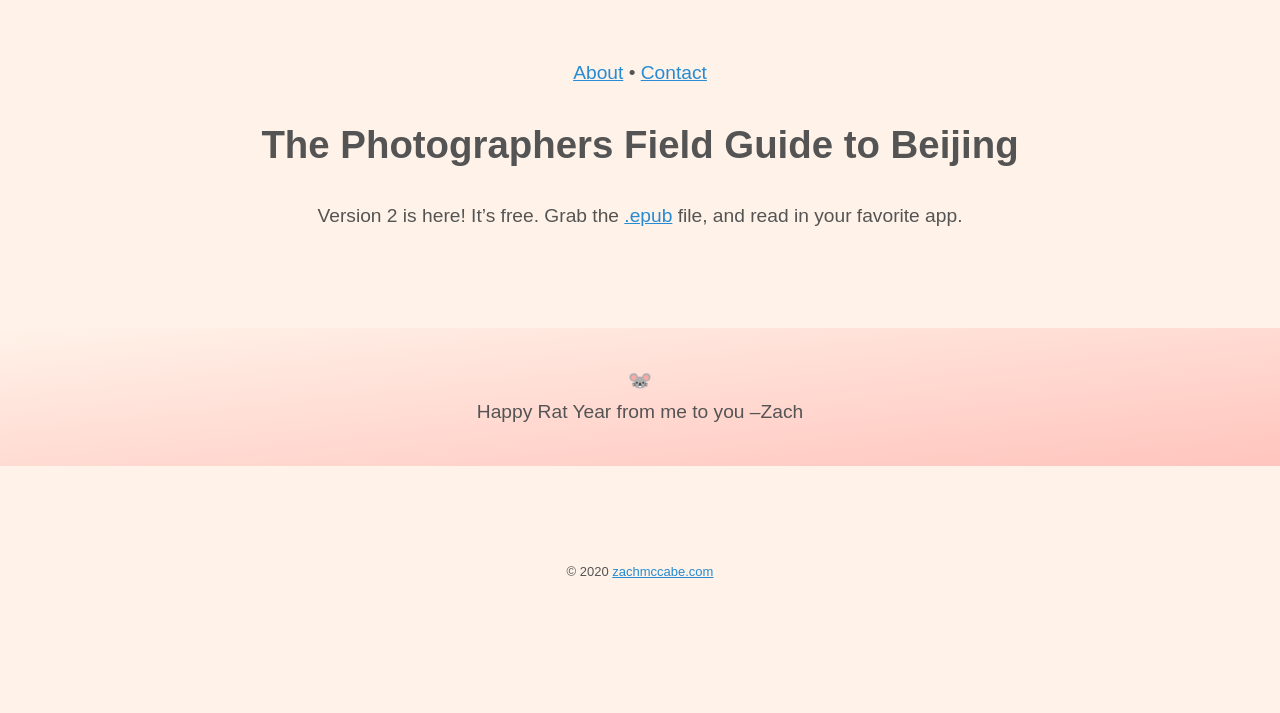
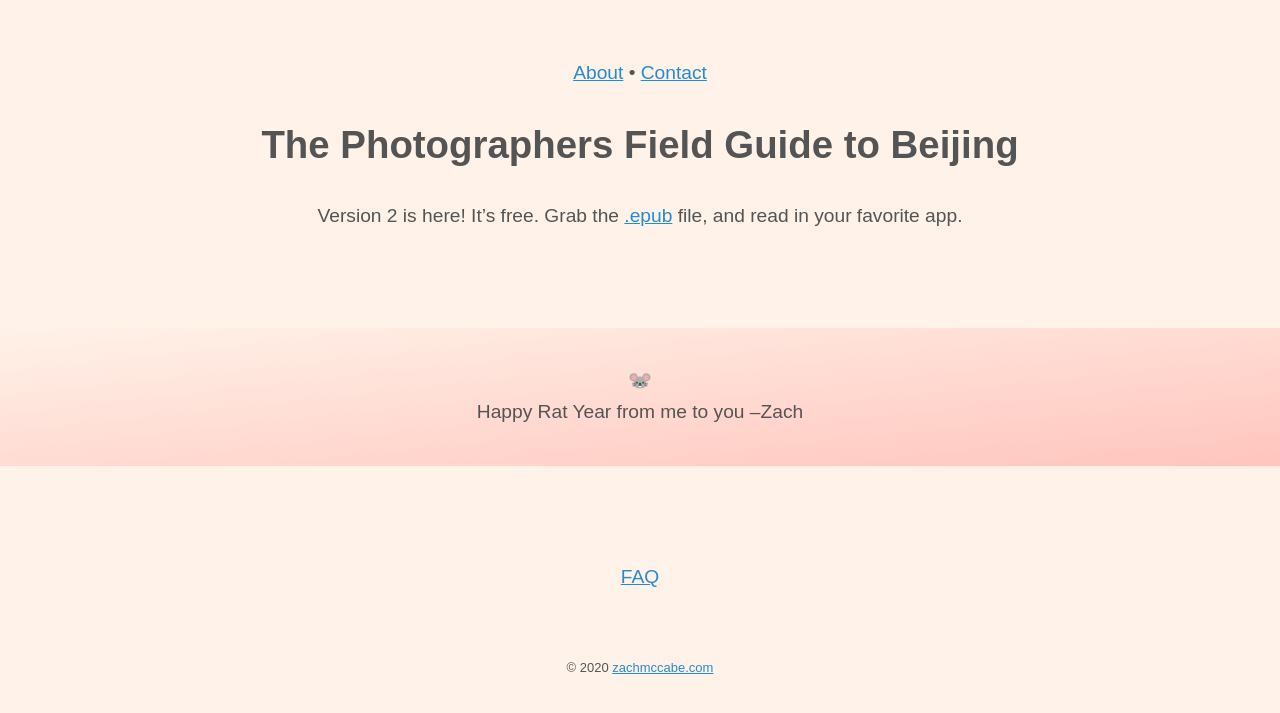
Before and after one commit to zachmccabe/beijing, a Jekyll site: the page docs/index.html, which Jekyll copies as it is, in a window 1280 px wide. Shown: the top 713 px of the page. Built offline with Jekyll 4.4.1, drawn with Linux system fonts in a browser that asks for light colours.

Commit message:
Update index.html

```diff
--- a/docs/index.html
+++ b/docs/index.html
@@ -9,7 +9,6 @@
 html, body {
 margin: 0;
 padding: 0;
-max-width: 100%;
 }
 
 body {
@@ -64,17 +63,21 @@ color: #268bd2;
 <section>
 <div class="24w">
 <p>Version 2 is here! It’s free. Grab the <a href="https://github.com/zachmccabe/beijing/releases/download/v2.0.0/beijing-v.2.0.0.epub">.epub</a> file, and read in your favorite app.</p>
+
 <div class="shuNAV">
 <p>🐭
 <br />
 Happy Rat Year from me to you –Zach
 </p>
 </div>
+
+<p><a href="https://www.zachmccabe.com/beijing/faq.html">FAQ</a></p>
 </div>
 </section>
 </div>
 <footer>
 <p style="font-size:small;margin-top:5em;">&copy 2020 <a href="https://www.zachmccabe.com">zachmccabe.com</a></p>
 </footer>
+</div>
 </body>
 </html>
```
